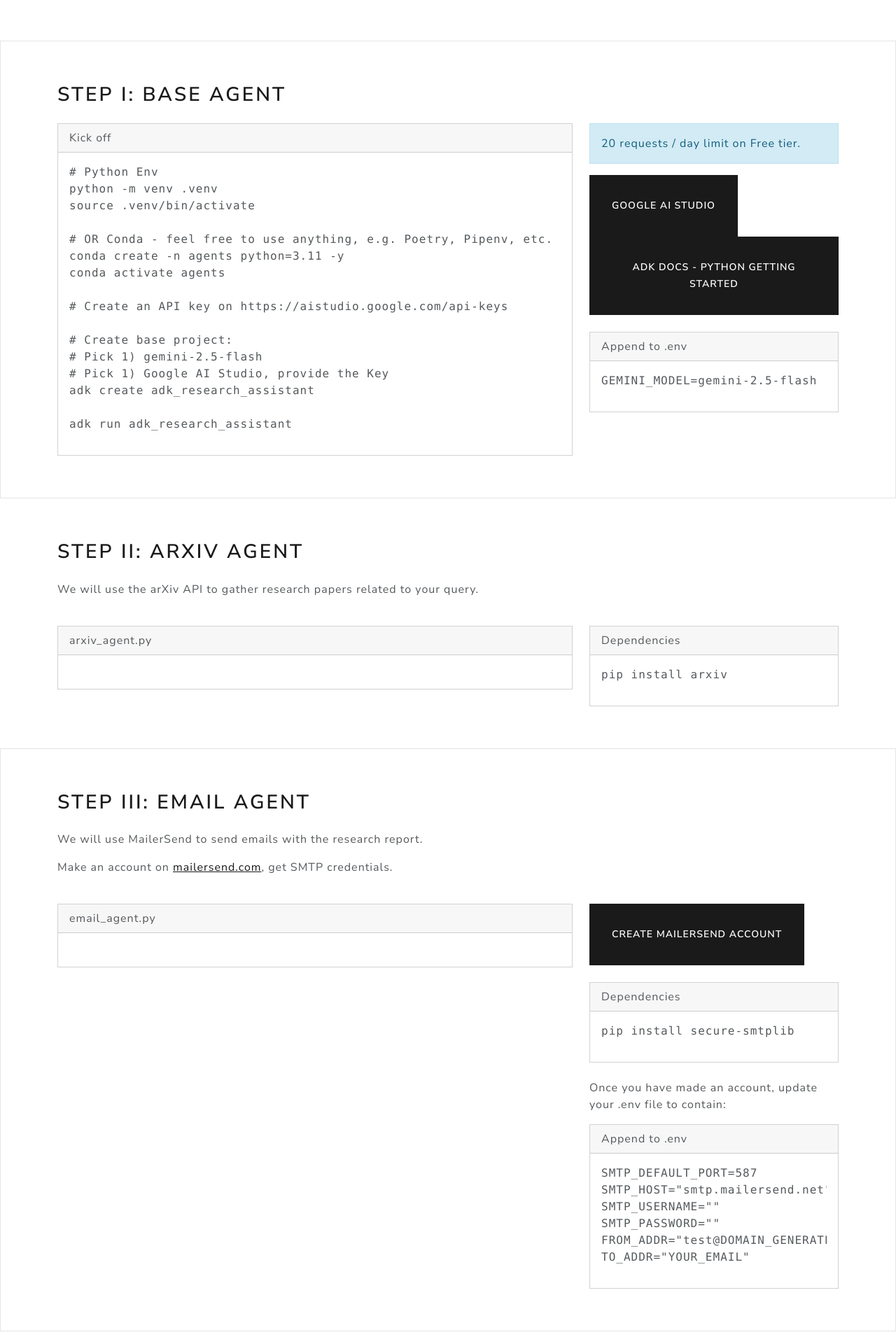
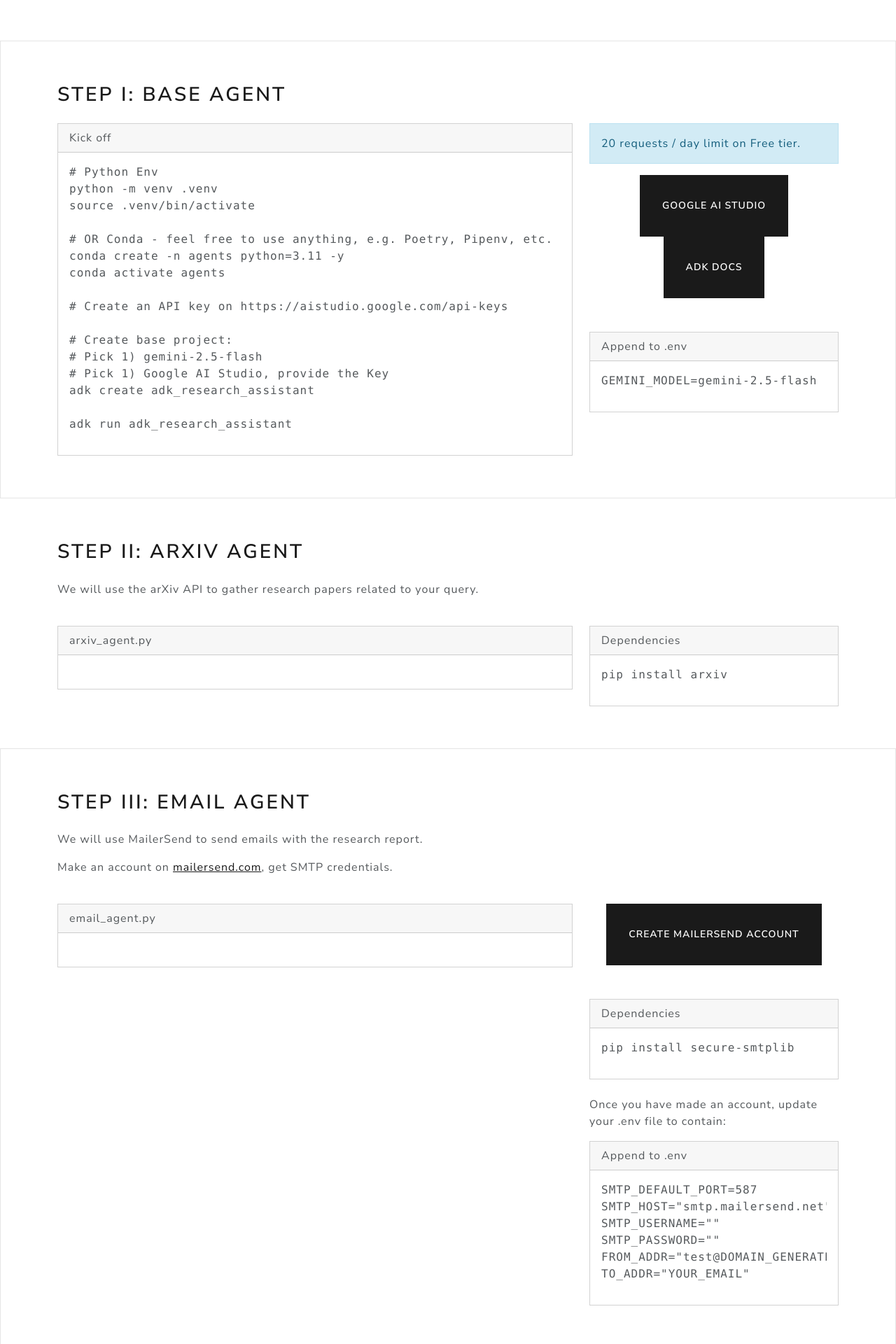
Before and after one commit to nenuadrian/google-agents, a PHP site: page / in a window 1280 px wide. Shown: the part 1656-3576 px from the top of the page at 70% size. Run offline with PHP 8.4, Linux system fonts and the light colour scheme.

Commit message:
snippets

```diff
--- a/workshop/index.php
+++ b/workshop/index.php
@@ -242,13 +242,15 @@ adk run adk_research_assistant
         </div>
         <div class="col-lg-4">
           <div class="alert alert-dismissible alert-info">20 requests / day limit on Free tier.</div>
+          <div class="text-center">
             <a href="https://aistudio.google.com/api-keys" target="_blank" class="btn btn-primary btn-lg">
               Google AI Studio
             </a>
             <a href="https://google.github.io/adk-docs/get-started/python/" target="_blank"
               class="btn btn-primary btn-lg">
-            ADK Docs - Python Getting Started
+              ADK Docs
             </a>
+          </div>
           <br />
           <br />
           <div class="card">
@@ -299,9 +301,11 @@ adk run adk_research_assistant
           <?= generate_file_snippets("email_agent") ?>
         </div>
         <div class="col-lg-4">
+          <div class="text-center">
             <a href="https://www.mailersend.com/" target="_blank" class="btn btn-primary btn-lg">
               Create MailerSend Account
             </a>
+          </div>
           <br />
           <br />
 
@@ -358,7 +362,7 @@ TO_ADDR="YOUR_EMAIL"</code></pre>
               GitHub Repository
             </a>
           </div>
-          <br/>
+          <br />
           <div class="card">
             <div class="card-header">
               Architecture
```
Lines whose indentation alone changed are shown as unchanged.
